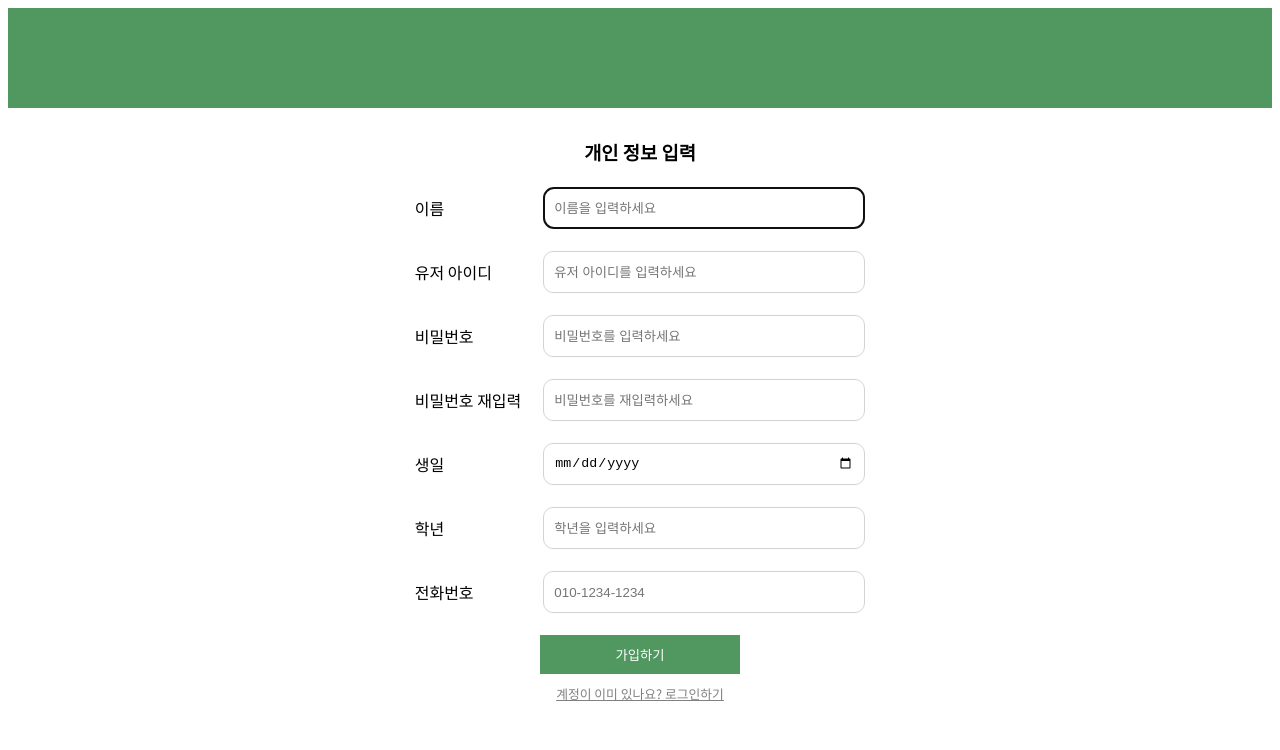
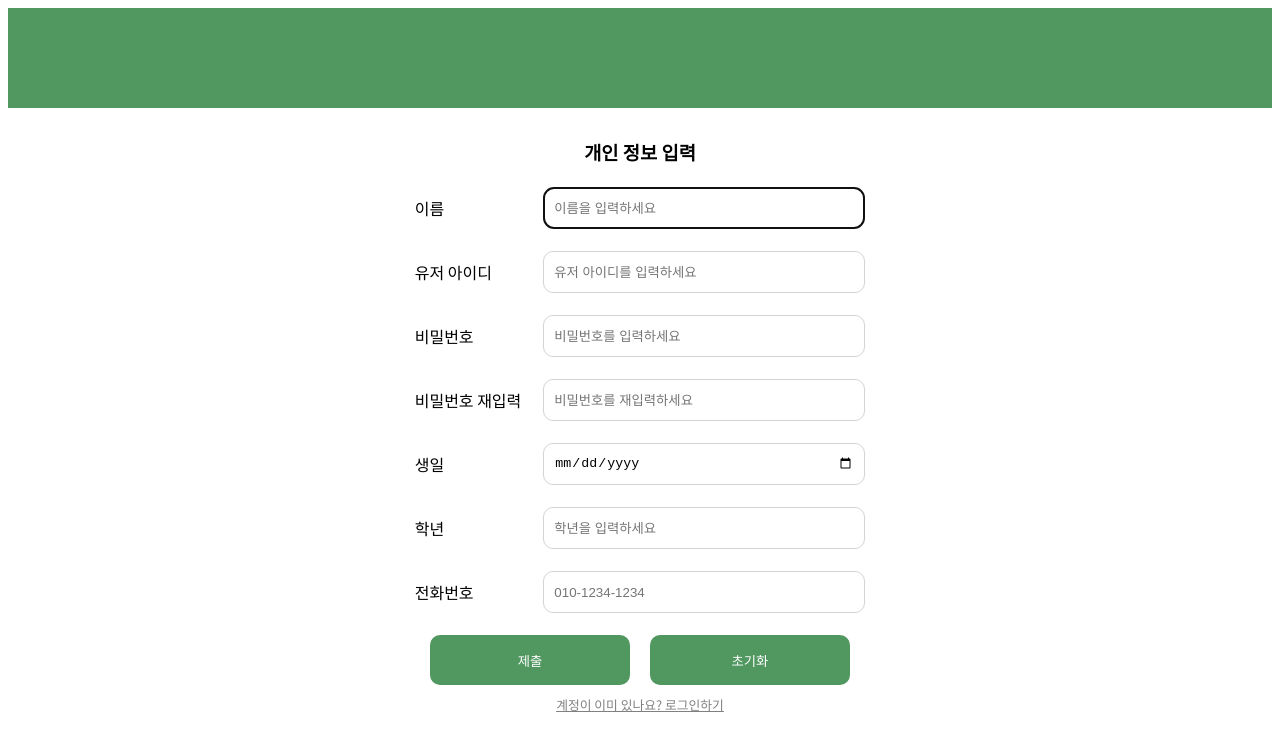
Before and after one commit to 2018155021/HomeworkRepository, a plain HTML site: page LAB2/signup.html in a window 1280 px wide. Drawn offline with Linux system fonts and the light colour scheme.

Commit message:
Add form

```diff
--- a/LAB2/main.css
+++ b/LAB2/main.css
@@ -22,16 +22,21 @@ body{
     align-items: center;
     justify-content: center;
 }
-button{
+.button{
     background-color: #509760;
     color:white;
     border: none;
     margin:10px;
     padding:10px;
     width:200px;
+    height:50px;
 }
-button:active{
+.button:active{
     opacity: 0.8;
+}
+.button_space{
+    display:flex;
+    justify-content: center;
 }
 table{
     text-align: justify;
--- a/LAB2/signup.html
+++ b/LAB2/signup.html
@@ -11,8 +11,8 @@
 </head>
 <body>
     <div id="header"></div>
-    <!-- required 필수인지 아닌지, pattern="regx", step="2"(2단위로 숫자입력),autofocus(페이지 로드될때 자동으로 포커스), placeholder -->
     <h3>개인 정보 입력</h3>
+    <form method="POST" action="http://example.com/signup">
     <table>
         <tr>
             <td>이름</td>
@@ -36,14 +36,18 @@
         </tr>
         <tr>
             <td>학년</td>
-            <td><input required placeholder="학년을 입력하세요" type="number" step="1" pattern="^[1-5]+$"></td>
+            <td><input required placeholder="학년을 입력하세요" type="number" step="1" pattern="^[1-5]+$" min="1" max="5"></td>
         </tr>
         <tr>
             <td>전화번호</td>
             <td><input required placeholder="010-1234-1234" type="tel" pattern="[0-9]{3}-[0-9]{4}-[0-9]{4}"></td>
         </tr>
     </table>
-    <button>가입하기</button>
+    <div class="button_space">
+    <input type="submit" value="제출" class="button">
+    <input type="reset" value="초기화" class="button">
+    </div>
+    </form>
     <a class="link" href="./login.html">계정이 이미 있나요? 로그인하기</a>
 </body>
 </html>
```
Also changed, not shown: LAB2/login.html (+5 -1 lines).
